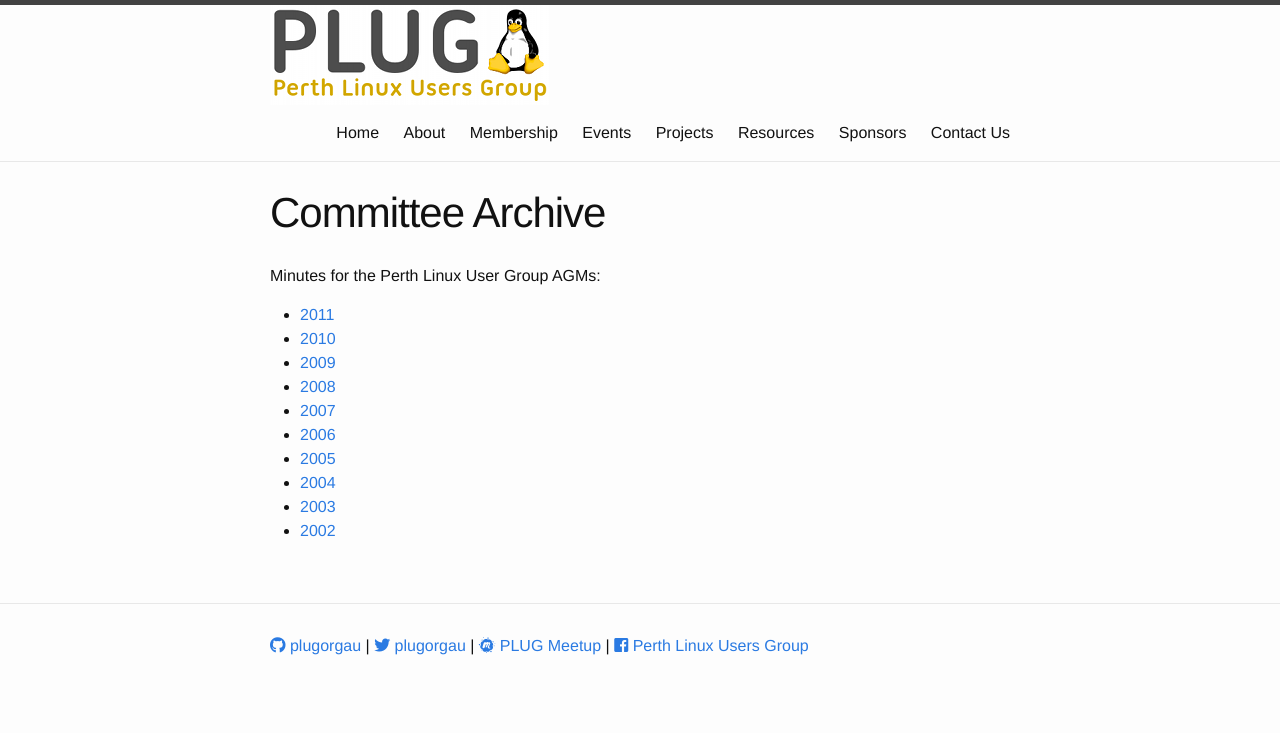
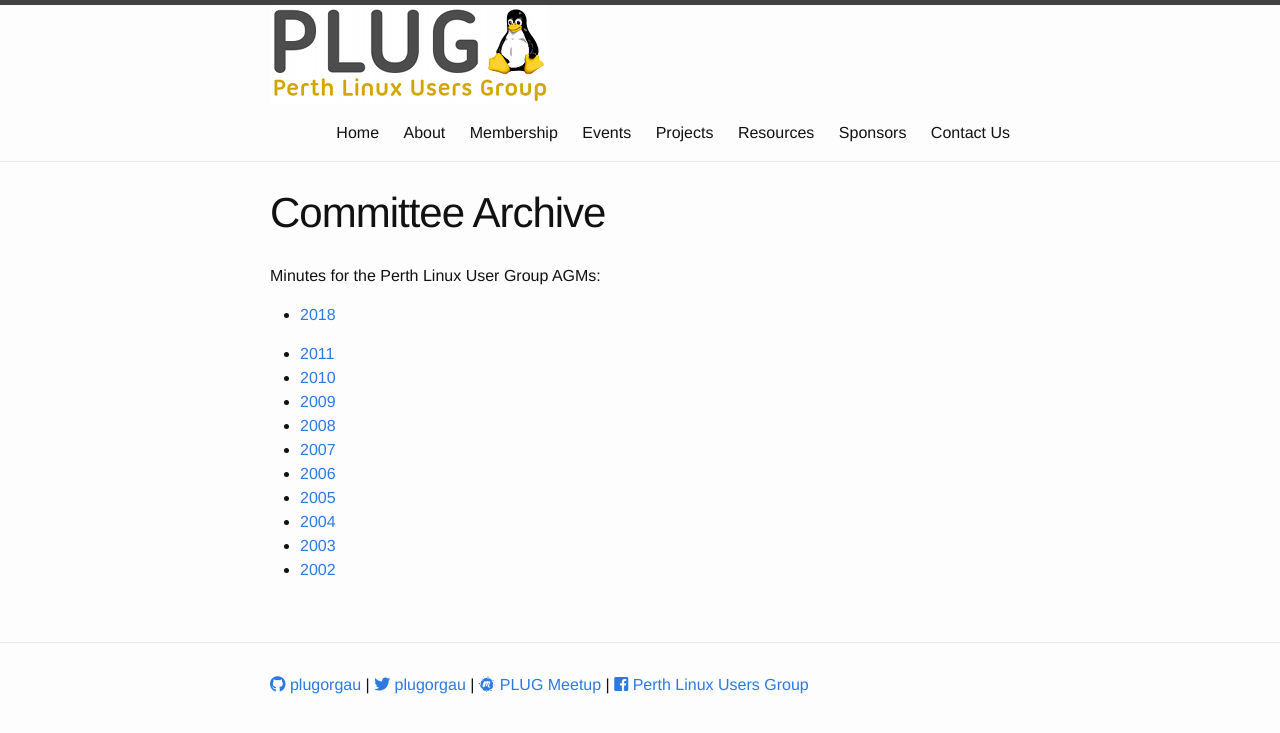
Before and after one commit to plugorgau/plugorgau.github.io, a Jekyll site: the page built from pages/events/committee.md, in a window 1280 px wide. Shown: the top 733 px of the page. Built offline with Jekyll 4.4.1, drawn with Linux system fonts in a browser that asks for light colours; nearby versions of some CDN libraries.

Commit message:
Add links for new AGM minutes

```diff
--- a/pages/events/committee.md
+++ b/pages/events/committee.md
@@ -5,6 +5,8 @@ permalink: /events/committee/
 ---
 
 Minutes for the Perth Linux User Group AGMs:
+
+* [2018]({{ site.baseurl }}/events/AGM/2018)
 
 * [2011]({{ site.baseurl }}/events/AGM/2011)
 * [2010]({{ site.baseurl }}/events/AGM/2010)
```
